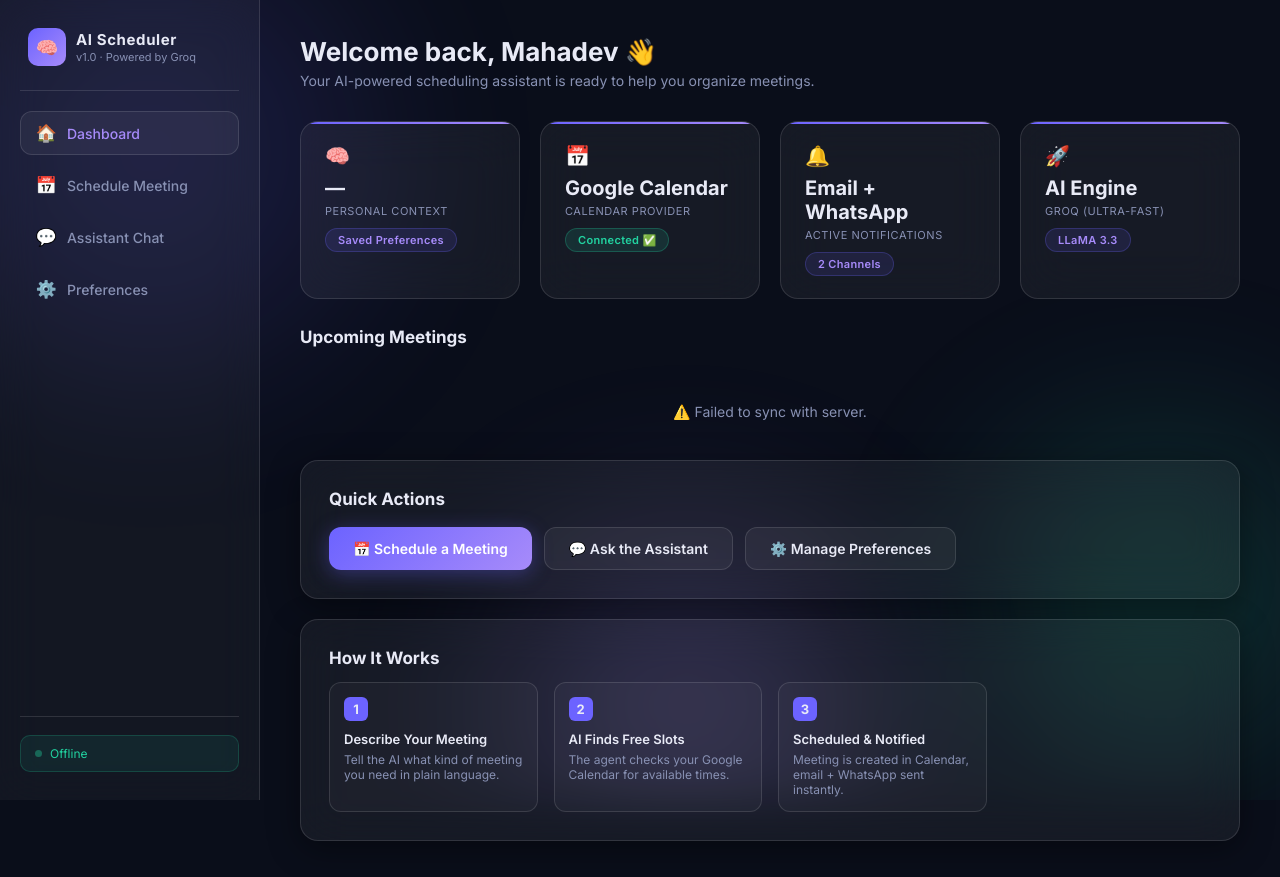
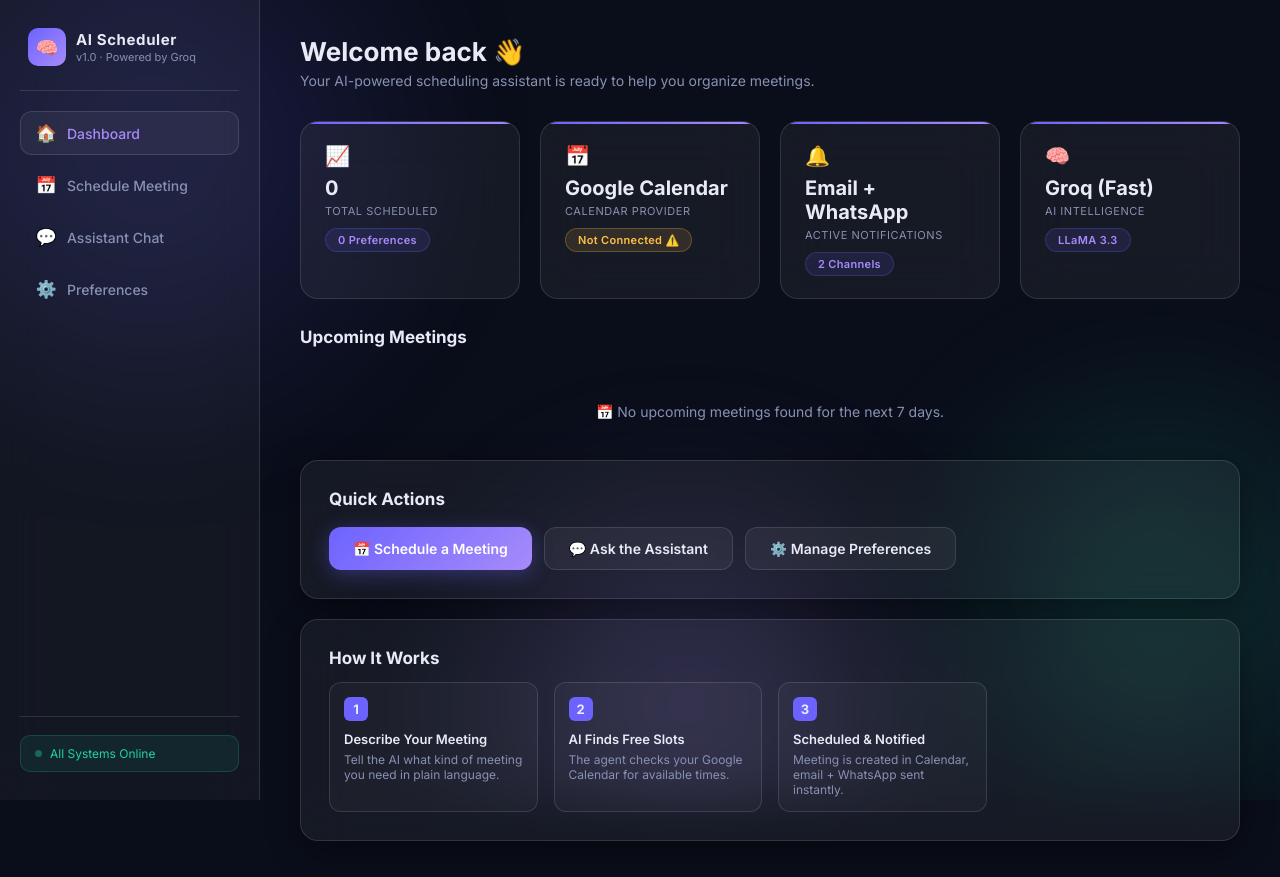
Before and after one commit to MahadevJagtap/-ai-meeting-scheduler, a FastAPI app: page / in a window 1280 px wide. Run offline with FastAPI, Linux system fonts and the light colour scheme; data that the repository does not hold is empty.

Commit message:
fix: dashboard sync, sidebar status, and twilio diagnostics
- Fixed missing /api prefix in dashboard fetch (resolved sync failure)
- Decoupled health check from data sync (resolved incorrect 'Offline' status)
- Repurposed 'Personal Context' to 'Scheduled Meetings' card
- Removed 'Mahadev' from welcome message
- Added detailed Twilio logging for production debugging
- Fixed missing SQLAlchemy imports in dashboard.py

```diff
--- a/app/routes/dashboard.py
+++ b/app/routes/dashboard.py
@@ -9,6 +9,7 @@
 from typing import Any
 
 from fastapi import APIRouter
+from sqlalchemy import select, func
 
 from app.config import get_settings
 from app.memory import get_all_preferences
@@ -28,9 +29,12 @@
     data = {
         "preferences": {"count": 0},
         "meetings": [],
+        "stats": {
+            "total_meetings": 0
+        },
         "systems": {
             "calendar": "unknown",
-            "database": "unknown"
+            "database": "online"
         }
     }
 
@@ -38,15 +42,23 @@
     try:
         prefs = await get_all_preferences(user_id)
         data["preferences"]["count"] = len(prefs)
-        data["systems"]["database"] = "operational"
     except Exception as exc:
         logger.warning("Dashboard: Failed to fetch preferences: %s", exc)
         data["systems"]["database"] = "error"
 
-    # 2. Fetch Upcoming Meetings
+    # 2. Fetch Meeting Count from DB
+    try:
+        from app.database import ScheduledMeetingRow, async_session_factory
+        from sqlalchemy import func
+        async with async_session_factory() as session:
+            res = await session.execute(select(func.count()).select_from(ScheduledMeetingRow).where(ScheduledMeetingRow.user_id == user_id))
+            data["stats"]["total_meetings"] = res.scalar() or 0
+    except Exception as exc:
+        logger.warning("Dashboard: Failed to fetch meeting count: %s", exc)
+
+    # 3. Fetch Upcoming Meetings from Calendar
     try:
         now = datetime.now(timezone.utc)
-        # Fetch meetings for the next 7 days
         future = now + timedelta(days=7)
 
         events = list_events(
@@ -60,11 +72,13 @@
             start = event.get("start", {})
             start_str = start.get("dateTime") or start.get("date") or ""
 
-            # Simple parsing for display
             dt = None
             if start_str:
                 try:
-                    dt = datetime.fromisoformat(start_str.replace("Z", "+00:00"))
+                    # Handle Z or offset
+                    if start_str.endswith('Z'):
+                        start_str = start_str.replace('Z', '+00:00')
+                    dt = datetime.fromisoformat(start_str)
                 except:
                     pass
 
--- a/app/static/js/app.js
+++ b/app/static/js/app.js
@@ -80,27 +80,38 @@
 async function loadDashboard() {
   const userId = document.getElementById('s-user-id')?.value?.trim() || 'default_user';
 
+  // 1. Sidebar Health Check
   try {
-    // 1. Update overall health in sidebar
     const healthRes = await fetch(`${API_BASE}/health`);
     const healthData = await healthRes.json();
     const sidebarEl = document.getElementById('sidebar-status');
-    if (sidebarEl) sidebarEl.textContent = healthData.status === 'ok' ? 'All Systems Online' : 'Check Logs';
+    if (sidebarEl) {
+      sidebarEl.textContent = healthData.status === 'ok' ? 'All Systems Online' : 'Service Check';
+      sidebarEl.className = healthData.status === 'ok' ? 'status-online' : 'status-warning';
+    }
+  } catch (err) {
+    console.warn("Health check failed:", err);
+    const sidebarEl = document.getElementById('sidebar-status');
+    if (sidebarEl) sidebarEl.textContent = 'Connection Error';
+  }
 
-    // 2. Fetch specific dashboard data (preferences + meetings)
-    const dashRes = await fetch(`${API_BASE}/dashboard/${userId}`);
+  // 2. Dashboard Metrics & Meetings
+  try {
+    // CRITICAL: Added /api prefix to the route
+    const dashRes = await fetch(`${API_BASE}/api/dashboard/${userId}`);
+    if (!dashRes.ok) throw new Error(`Server returned ${dashRes.status}`);
     const dashData = await dashRes.json();
 
-    // Update Preference Count Card
-    const prefCountEl = document.getElementById('dash-pref-count');
-    const prefBadge = document.getElementById('dash-pref-badge');
-    if (prefCountEl) prefCountEl.textContent = dashData.preferences.count;
-    if (prefBadge) prefBadge.textContent = `${dashData.preferences.count} Active Rules`;
+    // Update Meeting Count Card
+    const meetingCountEl = document.getElementById('dash-meeting-count');
+    const prefBadge = document.getElementById('dash-pref-count');
+    if (meetingCountEl) meetingCountEl.textContent = dashData.stats?.total_meetings || 0;
+    if (prefBadge) prefBadge.textContent = `${dashData.preferences?.count || 0} Preferences`;
 
     // Update Calendar Connection Badge
     const calBadge = document.getElementById('dash-cal-badge');
     if (calBadge) {
-      const isConnected = dashData.systems.calendar === 'connected';
+      const isConnected = dashData.systems?.calendar === 'connected';
       calBadge.textContent = isConnected ? 'Connected ✅' : 'Not Connected ⚠️';
       calBadge.className = 'stat-badge ' + (isConnected ? 'connected' : 'warning');
     }
@@ -110,12 +121,9 @@
 
   } catch (err) {
     console.warn("Dashboard sync failed:", err);
-    const sidebarEl = document.getElementById('sidebar-status');
-    if (sidebarEl) sidebarEl.textContent = 'Offline';
-
     const listEl = document.getElementById('upcoming-meetings-list');
     if (listEl) {
-      listEl.innerHTML = '<div class="empty-meetings">⚠️ Failed to sync with server.</div>';
+      listEl.innerHTML = `<div class="empty-meetings">⚠️ Sync Failed: ${err.message}</div>`;
     }
   }
 }
--- a/app/templates/index.html
+++ b/app/templates/index.html
@@ -58,17 +58,17 @@
       <!-- ── Dashboard Page ─────────────────────────────── -->
       <div class="page active" id="page-dashboard">
         <div class="page-header">
-          <h1>Welcome back, Mahadev 👋</h1>
+          <h1>Welcome back 👋</h1>
           <p>Your AI-powered scheduling assistant is ready to help you organize meetings.</p>
         </div>
 
         <div class="stats-grid">
-          <!-- Personal Context (Replacing System Status) -->
+          <!-- Scheduled Meetings (Replacing Personal Context) -->
           <div class="stat-card">
-            <div class="stat-icon">🧠</div>
-            <div class="stat-value" id="dash-pref-count">—</div>
-            <div class="stat-label">Personal Context</div>
-            <div class="stat-badge info" id="dash-pref-badge">Saved Preferences</div>
+            <div class="stat-icon">📈</div>
+            <div class="stat-value" id="dash-meeting-count">0</div>
+            <div class="stat-label">Total Scheduled</div>
+            <div class="stat-badge info" id="dash-pref-count">0 Preferences</div>
           </div>
 
           <!-- Calendar Provider -->
@@ -84,14 +84,14 @@
             <div class="stat-icon">🔔</div>
             <div class="stat-value">Email + WhatsApp</div>
             <div class="stat-label">Active Notifications</div>
-            <div class="stat-badge info">2 Channels</div>
+            <div class="stat-badge info" id="dash-notif-channels">2 Channels</div>
           </div>
 
           <!-- AI Engine -->
           <div class="stat-card">
-            <div class="stat-icon">🚀</div>
-            <div class="stat-value">AI Engine</div>
-            <div class="stat-label">Groq (Ultra-Fast)</div>
+            <div class="stat-icon">🧠</div>
+            <div class="stat-value">Groq (Fast)</div>
+            <div class="stat-label">AI Intelligence</div>
             <div class="stat-badge info">LLaMA 3.3</div>
           </div>
         </div>
```
Also changed, not shown: app/tools/communication_tools.py (+20 -4 lines).
